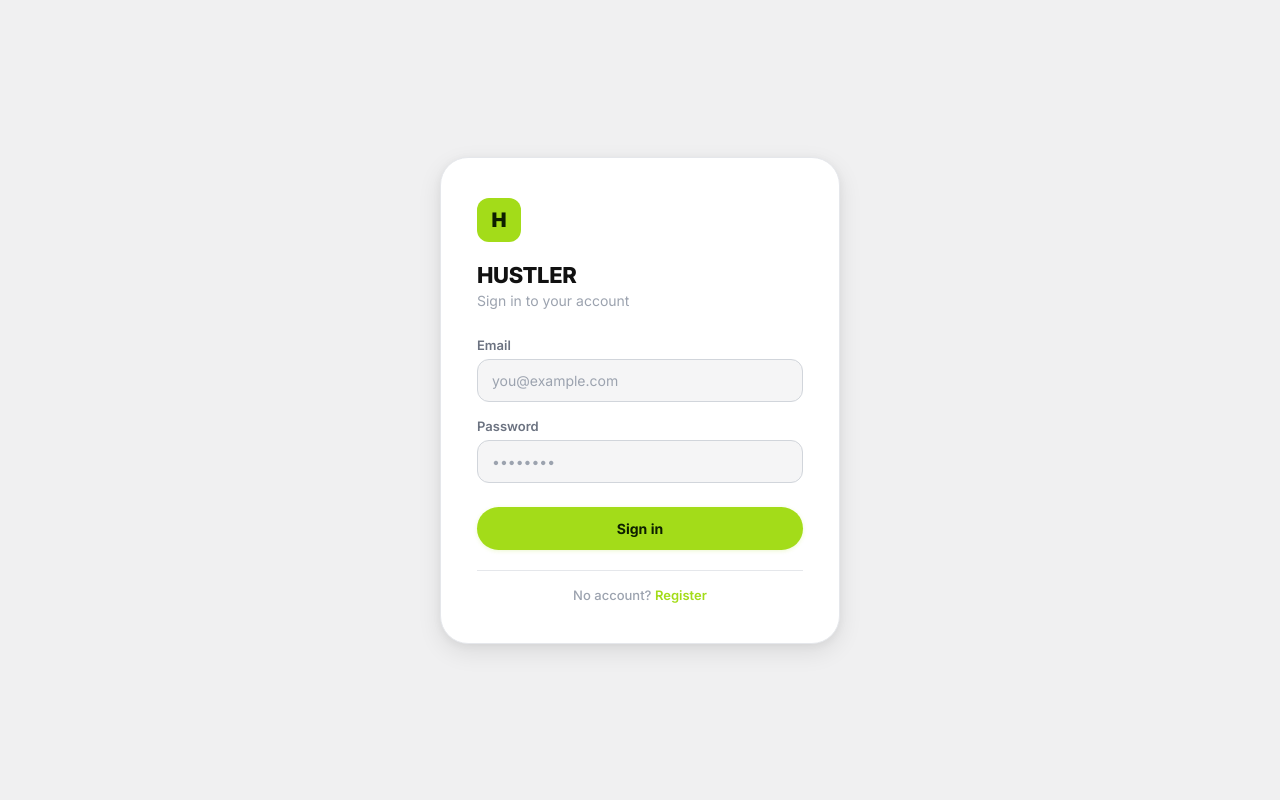
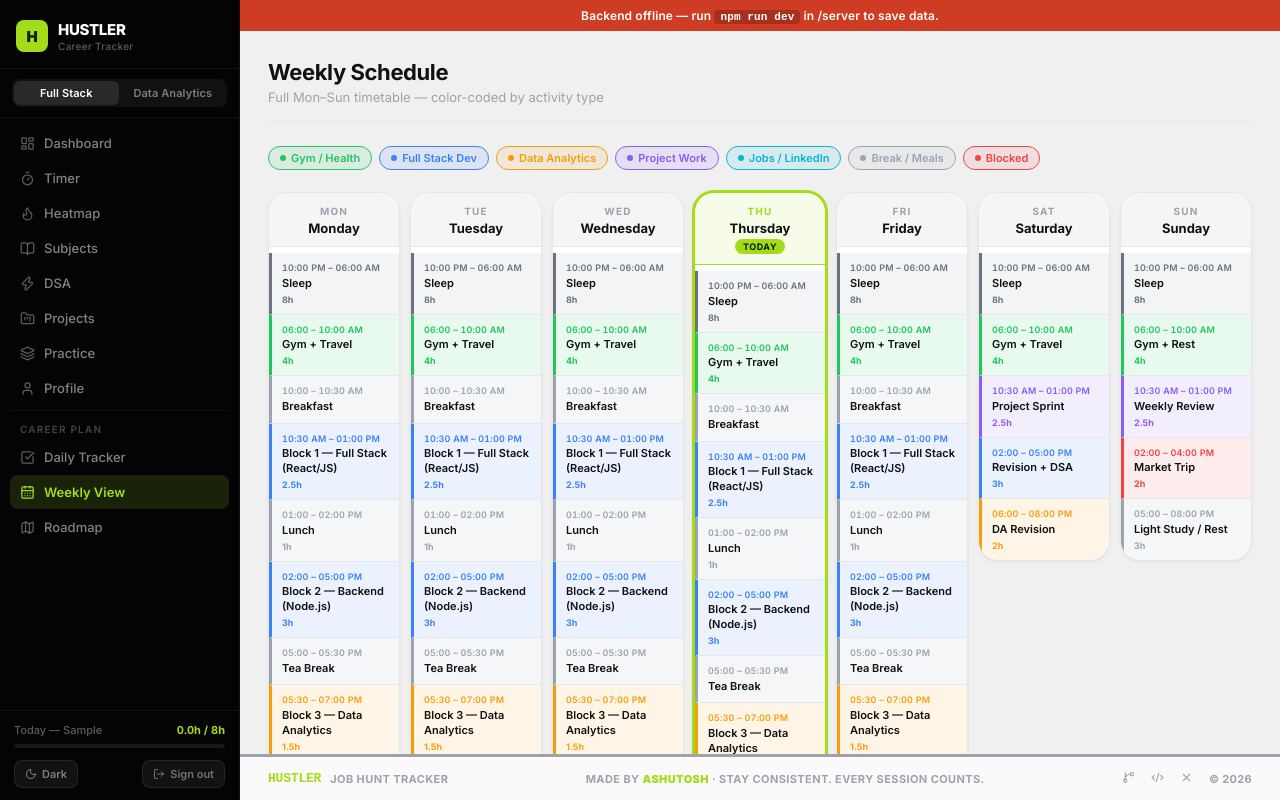
Before and after one commit to AmanAshutosh/Hustler, a React (Vite) app in the folder client/: page /weekly in a window 1280 px wide. Before the commit this address led to /login. Built offline with nearby package versions, Linux system fonts and the light colour scheme; no server answers; sample sign-in values are in the browser's storage.

Commit message:
feat: sync dashboard, fix calendar export and auth bugs

```diff
--- a/client/src/pages/WeeklyView/WeeklyView.css
+++ b/client/src/pages/WeeklyView/WeeklyView.css
@@ -1,74 +1,81 @@
-/* ── Weekly View ── */
-.wv-page { padding: 28px; max-width: 1600px; animation: fadeIn .25s ease; }
+/* src/pages/WeeklyView/WeeklyView.css */
+.wv-page { padding: 28px; max-width: 1400px; animation: fadeIn .25s ease; }
 
 /* Legend */
-.wv-legend { display: flex; flex-wrap: wrap; gap: 8px; margin-bottom: 22px; }
+.wv-legend { display: flex; flex-wrap: wrap; gap: 7px; margin-bottom: 22px; }
 .wv-legend-chip {
-  display: inline-flex; align-items: center; gap: 6px;
-  padding: 5px 12px;
-  background: var(--cb); border: 2px solid var(--cc);
-  font-size: 10px; font-weight: 900; color: var(--cc);
-  letter-spacing: .07em; text-transform: uppercase; white-space: nowrap;
+  display: inline-flex; align-items: center; gap: 5px;
+  padding: 4px 11px; border-radius: var(--radius-pill);
+  background: var(--cb); border: 1px solid var(--cc);
+  font-size: 11px; font-weight: 600; color: var(--cc); white-space: nowrap;
 }
-.wv-legend-dot {
-  width: 7px; height: 7px; border-radius: 50%;
-  background: var(--cc); flex-shrink: 0;
+.wv-legend-dot { width: 6px; height: 6px; border-radius: 50%; background: var(--cc); flex-shrink: 0; }
+
+/* 7-col grid */
+.wv-grid {
+  display: grid; grid-template-columns: repeat(7, 1fr); gap: 10px;
+  align-items: start;
 }
-
-/* Grid — 7 cols on wide screens */
-.wv-grid {
-  display: grid;
-  grid-template-columns: repeat(7, 1fr);
-  gap: 10px;
-}
-@media (max-width: 1280px) { .wv-grid { grid-template-columns: repeat(4, 1fr); } }
-@media (max-width: 860px)  { .wv-grid { grid-template-columns: repeat(3, 1fr); } }
-@media (max-width: 600px)  { .wv-grid { grid-template-columns: repeat(2, 1fr); } }
-@media (max-width: 380px)  { .wv-grid { grid-template-columns: 1fr; } }
+@media (max-width: 1100px) { .wv-grid { grid-template-columns: repeat(4, 1fr); } }
+@media (max-width: 720px)  { .wv-grid { grid-template-columns: repeat(2, 1fr); } }
+@media (max-width: 400px)  { .wv-grid { grid-template-columns: 1fr; } }
 
 /* Day column */
-.wv-col { display: flex; flex-direction: column; gap: 5px; }
+.wv-col {
+  display: flex; flex-direction: column; gap: 6px;
+  border-radius: var(--radius-lg); overflow: hidden;
+  border: 1px solid var(--border); background: var(--surface);
+  box-shadow: var(--shadow);
+}
+.wv-today {
+  border-color: var(--accent);
+  box-shadow: 0 0 0 2px var(--accent), var(--shadow-md);
+}
 
 /* Day header */
 .wv-day-header {
-  display: flex; flex-direction: column; align-items: center; gap: 2px;
-  padding: 10px 6px 9px;
-  background: var(--surface-2);
-  border: 3px solid var(--border-2);
+  display: flex; flex-direction: column; align-items: center; gap: 3px;
+  padding: 12px 8px 10px;
+  background: var(--surface-2); border-bottom: 1px solid var(--border);
   text-align: center;
 }
-.wv-today .wv-day-header {
-  background: var(--accent-light);
-  border-color: var(--accent);
-  box-shadow: 3px 3px 0 var(--accent);
-}
+.wv-today .wv-day-header { background: rgba(163,220,25,0.10); border-bottom-color: var(--accent); }
+
 .wv-day-short {
-  font-size: 10px; font-weight: 900; font-family: 'Courier New', monospace;
-  color: var(--text3); letter-spacing: .12em; text-transform: uppercase;
+  font-size: 10px; font-weight: 700; color: var(--text3);
+  letter-spacing: .12em; text-transform: uppercase;
 }
 .wv-today .wv-day-short { color: var(--accent); }
-.wv-day-name  { font-size: 12px; font-weight: 800; color: var(--text); }
+.wv-day-name  { font-size: 13px; font-weight: 700; color: var(--text); }
 .wv-today-badge {
-  font-size: 9px; padding: 2px 7px;
-  background: var(--accent); color: #000;
-  font-weight: 900; text-transform: uppercase; letter-spacing: .06em;
+  font-size: 9px; padding: 2px 8px; border-radius: var(--radius-pill);
+  background: var(--accent); color: var(--accent-on);
+  font-weight: 700; text-transform: uppercase; letter-spacing: .06em;
 }
 
-/* Schedule blocks */
-.wv-blocks { display: flex; flex-direction: column; gap: 4px; }
+/* Blocks container */
+.wv-blocks { display: flex; flex-direction: column; gap: 0; }
 
+/* Individual block */
 .wv-block {
-  padding: 8px 9px;
+  padding: 9px 10px;
   background: var(--cb, var(--surface-2));
-  border: 2px solid var(--cc, var(--border));
+  border-left: 3px solid var(--cc, var(--border));
+  border-bottom: 1px solid var(--border);
   display: flex; flex-direction: column; gap: 2px;
+  transition: opacity .1s;
 }
-.wv-block-time  {
-  font-size: 9px; font-family: 'Courier New', monospace;
-  font-weight: 800; color: var(--cc, var(--text3)); line-height: 1.2;
+.wv-block:last-child { border-bottom: none; }
+.wv-block-time {
+  font-size: 9px; font-weight: 600; color: var(--cc, var(--text3));
+  line-height: 1.3; font-variant-numeric: tabular-nums; letter-spacing: .02em;
 }
 .wv-block-label {
-  font-size: 11px; font-weight: 600; color: var(--text); line-height: 1.3;
+  font-size: 11px; font-weight: 600; color: var(--text); line-height: 1.35;
+}
+.wv-block-dur {
+  font-size: 9px; font-weight: 700; color: var(--cc, var(--text3));
+  margin-top: 1px;
 }
 
-@media (max-width: 768px) { .wv-page { padding: 18px; } }
+@media (max-width: 768px) { .wv-page { padding: 16px; } }
--- a/client/src/pages/WeeklyView/WeeklyView.jsx
+++ b/client/src/pages/WeeklyView/WeeklyView.jsx
@@ -1,5 +1,5 @@
 // src/pages/WeeklyView/WeeklyView.jsx
-import { WEEKDAY, SATURDAY, SUNDAY, CATEGORIES } from '../../data/schedule.js';
+import { WEEKDAY, SATURDAY, SUNDAY, CATEGORIES } from '../../data/careerData.js';
 import './WeeklyView.css';
 
 const DAYS = [
@@ -57,6 +57,7 @@
                     >
                       <span className="wv-block-time">{block.time}</span>
                       <span className="wv-block-label">{block.label}</span>
+                      {block.duration && <span className="wv-block-dur">{block.duration}</span>}
                     </div>
                   );
                 })}
--- a/client/src/store/auth.js
+++ b/client/src/store/auth.js
@@ -40,10 +40,13 @@
       localStorage.setItem('devtrack_user', JSON.stringify(data));
       set({ user: data });
       return true;
-    } catch {
-      localStorage.removeItem('devtrack_token');
-      localStorage.removeItem('devtrack_user');
-      set({ user: null, token: null });
+    } catch (err) {
+      // Only invalidate on explicit auth rejection — not network/server errors
+      if (err?.response?.status === 401) {
+        localStorage.removeItem('devtrack_token');
+        localStorage.removeItem('devtrack_user');
+        set({ user: null, token: null });
+      }
       return false;
     }
   },
```
Also changed, not shown: client/src/lib/calendar.js.
